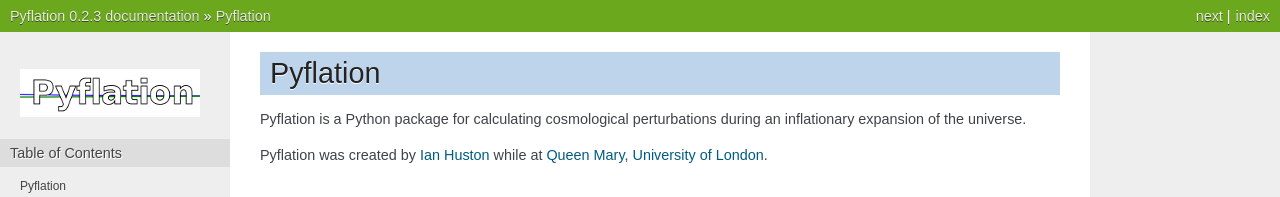
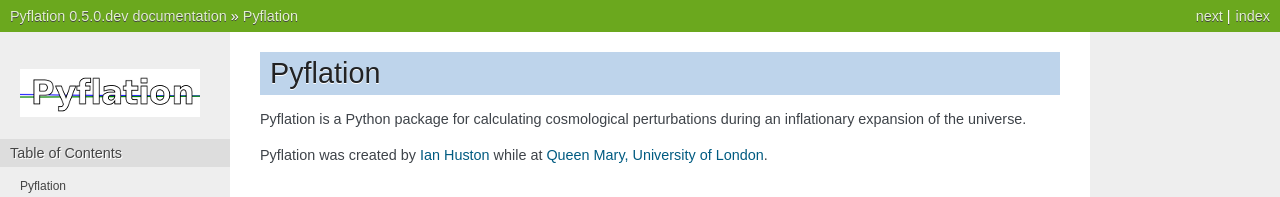
Before and after one commit to ihuston/pyflation, a Sphinx documentation site: the page built from docs/index.rst, in a window 1280 px wide and 900 px high. Shown: the top 197 px of the window. Built offline with Sphinx 7.4.7, drawn with Linux system fonts in a browser that asks for light colours; formulas are drawn with MathJax 3; some of the changed text lies outside the part shown.

Commit message:
Change version number to add dev tag.

```diff
--- a/docs/conf.py
+++ b/docs/conf.py
@@ -71,9 +71,9 @@
 # built documents.
 #
 # The short X.Y version.
-version = '0.2'
+version = '0.5'
 # The full version, including alpha/beta/rc tags.
-release = '0.2.3'
+release = '0.5.0.dev'
 
 # The language for content autogenerated by Sphinx. Refer to documentation
 # for a list of supported languages.
--- a/pyflation/__init__.py
+++ b/pyflation/__init__.py
@@ -15,4 +15,4 @@
 #For license and copyright information see LICENSE.txt which was distributed with this file.
 
 
-__version__ = "0.2.3"
+__version__ = "0.5.0.dev"
```
